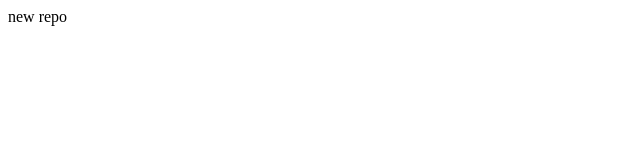
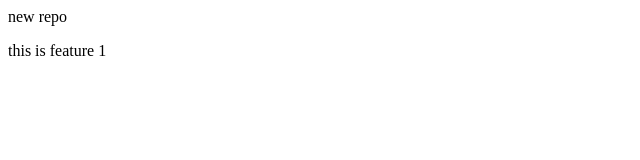
Before and after one commit to taskeenzehra512/local, a plain HTML site: page local/index.html in a window 1280 px wide. Shown: the full height of the page, 0-640 px from the left. Drawn offline with Linux system fonts and the light colour scheme.

Commit message:
added feature1

```diff
--- a/local/index.html
+++ b/local/index.html
@@ -1 +1,2 @@
 <p>new repo<p>
+<p>this is feature 1<p>
```
